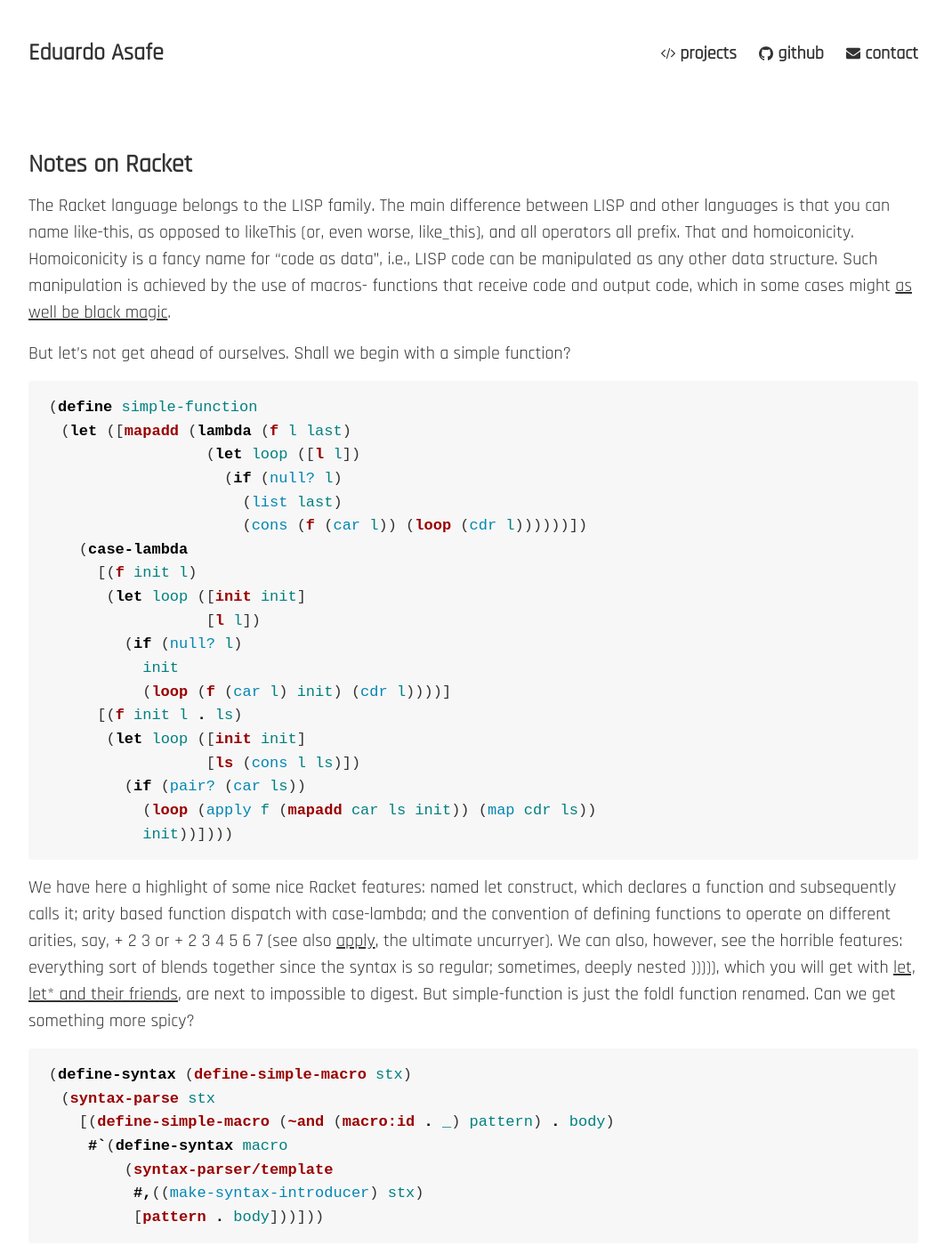
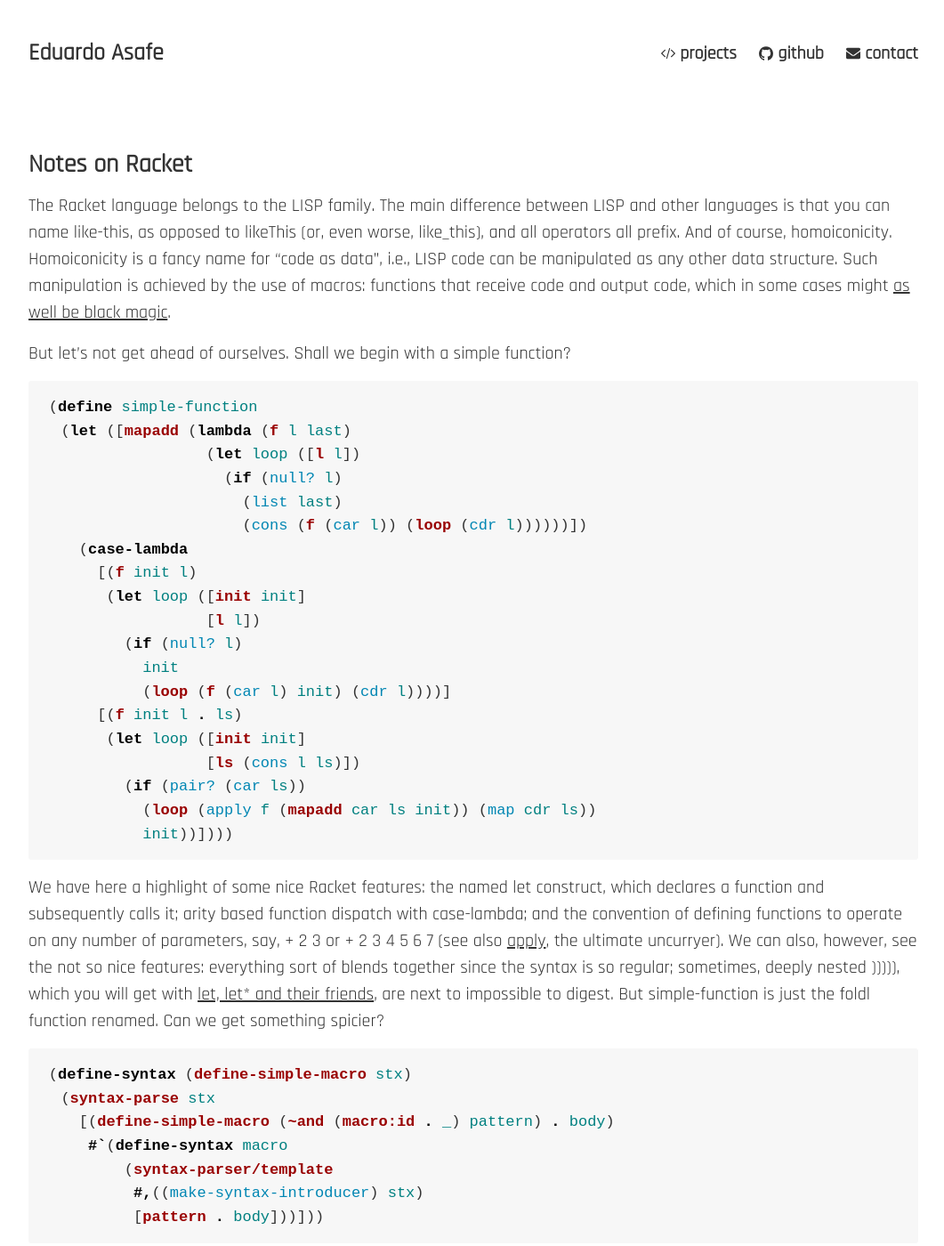
Before and after one commit to easafe/easafe.github.io, a Jekyll site: the page built from _posts/2016-08-22-notes-on-racket.md, in a window 1280 px wide and 1400 px high. Shown: the whole window at 89% size, without its empty margins (108-1169 px from the left). Built offline with Jekyll 4.4.1, drawn with Linux system fonts in a browser that asks for light colours; some of the changed text lies outside the part shown.

Commit message:
Renamed file

```diff
--- a/_posts/2016-08-22-notes-on-racket.md
+++ b/_posts/2016-08-22-notes-on-racket.md
@@ -4,7 +4,7 @@ title: Notes on Racket
 tags: [cs]
 ---
 
-The Racket language belongs to the LISP family. The main difference between LISP and other languages is that you can name like-this, as opposed to likeThis (or, even worse, like_this), and all operators all prefix. That and homoiconicity. Homoiconicity is a fancy name for "code as data", i.e., LISP code can be manipulated as any other data structure. Such manipulation is achieved by the use of macros- functions that receive code and output code, which in some cases might [as well be black magic](http://www.greghendershott.com/fear-of-macros/).
+The Racket language belongs to the LISP family. The main difference between LISP and other languages is that you can name like-this, as opposed to likeThis (or, even worse, like_this), and all operators all prefix. And of course, homoiconicity. Homoiconicity is a fancy name for "code as data", i.e., LISP code can be manipulated as any other data structure. Such manipulation is achieved by the use of macros: functions that receive code and output code, which in some cases might [as well be black magic](http://www.greghendershott.com/fear-of-macros/).
 
 But let's not get ahead of ourselves. Shall we begin with a simple function?
 
@@ -30,7 +30,7 @@ But let's not get ahead of ourselves. Shall we begin with a simple function?
            init))])))
 {% endhighlight %}
 
-We have here a highlight of some nice Racket features: named let construct, which declares a function and subsequently calls it; arity based function dispatch with case-lambda; and the convention of defining functions to operate on different arities, say, + 2 3 or + 2 3 4 5 6 7 (see also [apply](https://docs.racket-lang.org/reference/procedures.html#%28def._%28%28lib._racket%2Fprivate%2Fbase..rkt%29._apply%29%29), the ultimate uncurryer). We can also, however, see the horrible features: everything sort of blends together since the syntax is so regular; sometimes, deeply nested ))))), which you will get with [let, let* and their friends](https://docs.racket-lang.org/reference/let.html), are next to impossible to digest. But simple-function is just the foldl function renamed. Can we get something more spicy?
+We have here a highlight of some nice Racket features: the named let construct, which declares a function and subsequently calls it; arity based function dispatch with case-lambda; and the convention of defining functions to operate on any number of parameters, say, + 2 3 or + 2 3 4 5 6 7 (see also [apply](https://docs.racket-lang.org/reference/procedures.html#%28def._%28%28lib._racket%2Fprivate%2Fbase..rkt%29._apply%29%29), the ultimate uncurryer). We can also, however, see the not so nice features: everything sort of blends together since the syntax is so regular; sometimes, deeply nested ))))), which you will get with [let, let* and their friends](https://docs.racket-lang.org/reference/let.html), are next to impossible to digest. But simple-function is just the foldl function renamed. Can we get something spicier?
 
 {% highlight racket %}
 (define-syntax (define-simple-macro stx)
@@ -42,7 +42,7 @@ We have here a highlight of some nice Racket features: named let construct, whic
           [pattern . body]))]))
 {% endhighlight %}
 
-define-syntax is the same as define, only for macros. The reader, who always completes all parts noted with "left as exercise to the reader", have it already figured out for sure and thus must be getting bored. More examples?
+define-syntax is the same as define, only for macros. You, the reader, who always complete the sections with "left as exercise to the reader", have already figured it out and for sure are getting bored. More examples?
 
 {% highlight racket %}
 (begin-for-syntax
```
Also changed, not shown: other parts of _posts/2016-08-22-notes-on-racket.md (+1 -1 lines).
